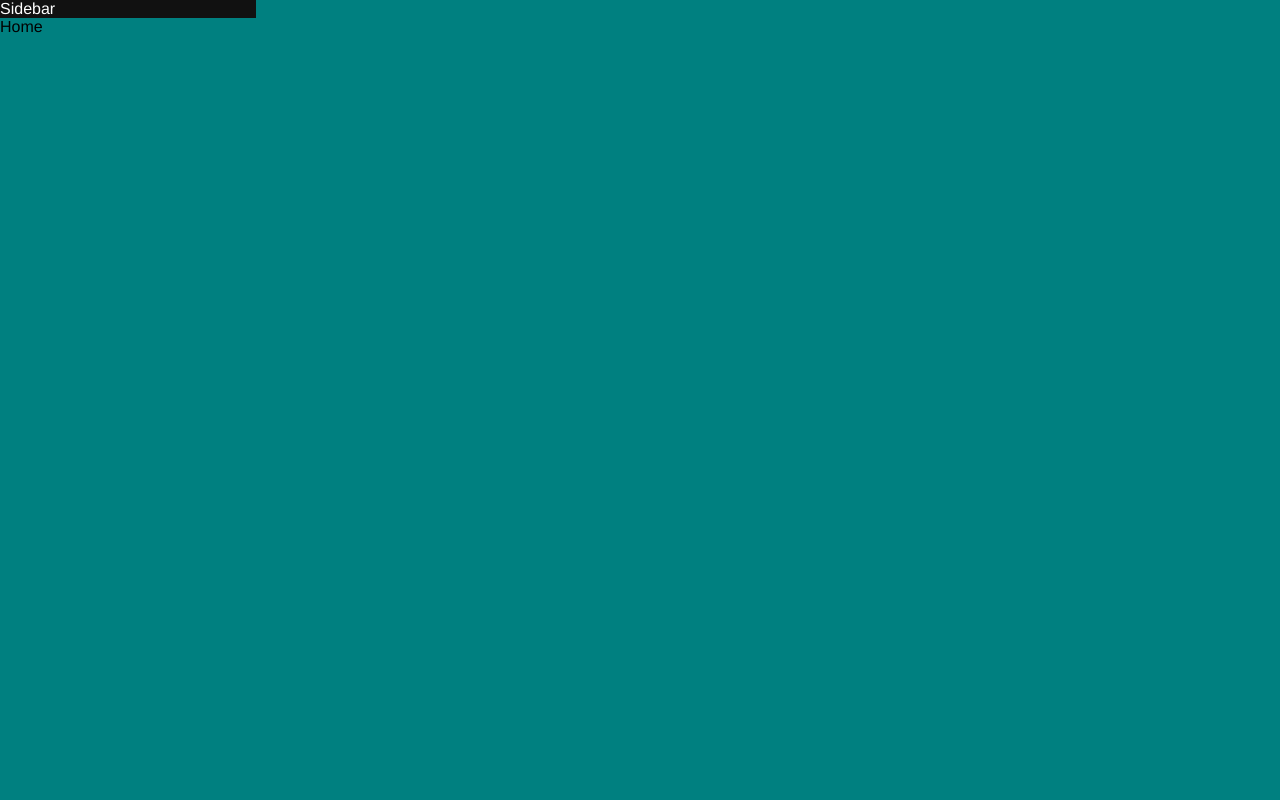
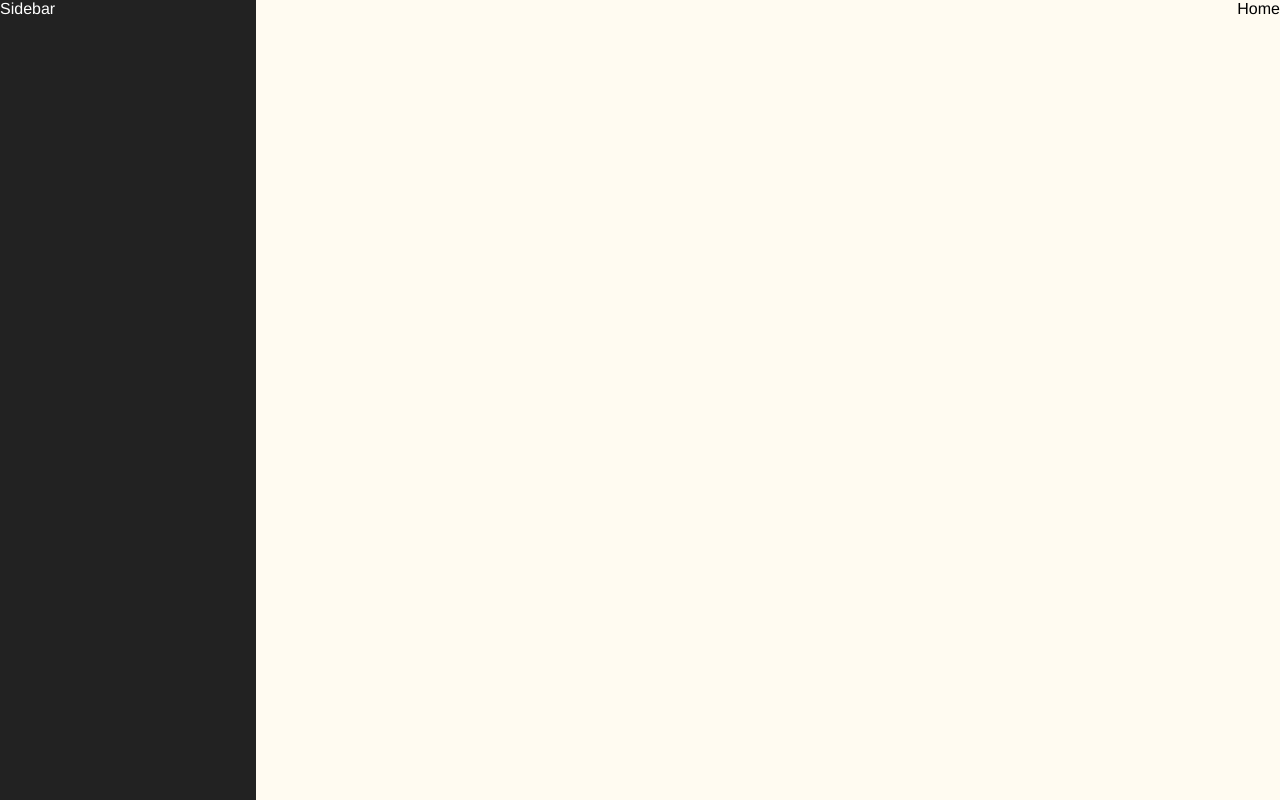
Before and after one commit to rajanmali/nextjs-scss-portfolio, a Next.js app: page / in a window 1280 px wide. Built offline with nearby package versions, Linux system fonts and the light colour scheme.

Commit message:
add layout styles for sidebar and content

```diff
--- a/components/layout/Layout.styles.ts
+++ b/components/layout/Layout.styles.ts
@@ -5,4 +5,6 @@ export const LayoutWrapper = styled.div`
   flex-flow: row nowrap;
   justify-content: space-between;
   align-items: stretch;
+
+  height: 100vh;
 `;
--- a/components/layout/Sidebar/Sidebar.styles.ts
+++ b/components/layout/Sidebar/Sidebar.styles.ts
@@ -1,9 +1,10 @@
 import styled from 'styled-components';
 
 export const SidebarWrapper = styled.div`
-  background: #111;
+  background: #222;
 
   color: white;
 
   width: 20%;
+  margin: 0;
 `;
--- a/components/layout/index.tsx
+++ b/components/layout/index.tsx
@@ -3,12 +3,15 @@ import { FC } from 'react';
 // Components
 import Sidebar from './Sidebar';
 
+// Styles
+import { LayoutWrapper } from './Layout.styles';
+
 const Layout: FC = ({ children }) => {
   return (
-    <>
+    <LayoutWrapper>
       <Sidebar />
       {children}
-    </>
+    </LayoutWrapper>
   );
 };
 
--- a/config/theme/globalStyles.ts
+++ b/config/theme/globalStyles.ts
@@ -5,7 +5,7 @@ const GlobalStyle = createGlobalStyle`
   body {
     margin: 0;
     padding: 0;
-    background: teal;
+    background: #fffbf1;
     font-family: Open-Sans, Helvetica, Sans-Serif;
   }
 `;
--- a/pages/index.tsx
+++ b/pages/index.tsx
@@ -11,7 +11,7 @@ const Home: NextPage = () => {
         <meta name="description" content="Portfolio for Bill Buttlicker" />
         <link rel="icon" href="/favicon.ico" />
       </Head>
-      Home
+      <div>Home</div>
     </>
   );
 };
```
